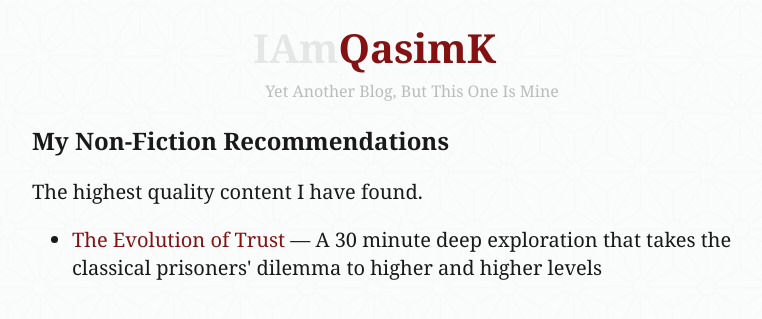
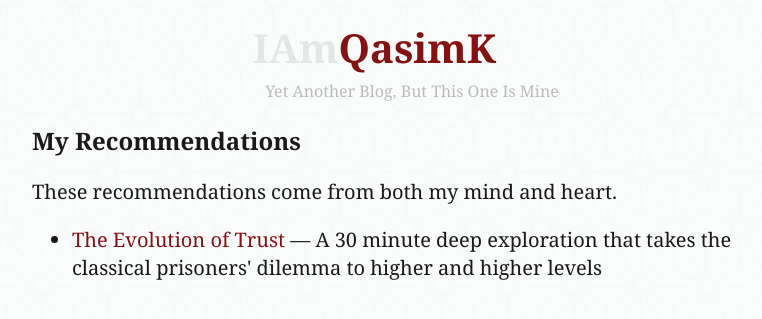
Before and after one commit to QasimK/qasimk.github.io, a Jekyll site: the page built from recommendations/index.md, in a window 1280 px wide. Shown: the top 319 px of the page, without its empty margins (228-990 px from the left). Built offline with Jekyll 4.4.1, drawn with Linux system fonts in a browser that asks for light colours.

Commit message:
Recommendations
Okay, I should really set up Jekyll locally...

```diff
--- a/recommendations/index.md
+++ b/recommendations/index.md
@@ -3,8 +3,8 @@ layout: default
 ---
 
 <section>
-    <h1>My Non-Fiction Recommendations</h1>
-    <p>The highest quality content I have found.</p>
+    <h1>My Recommendations</h1>
+    <p>These recommendations come from both my mind and heart.</p>
     <ul>
         {% for recommendation in site.data.recommendations %}
             <li>
```
